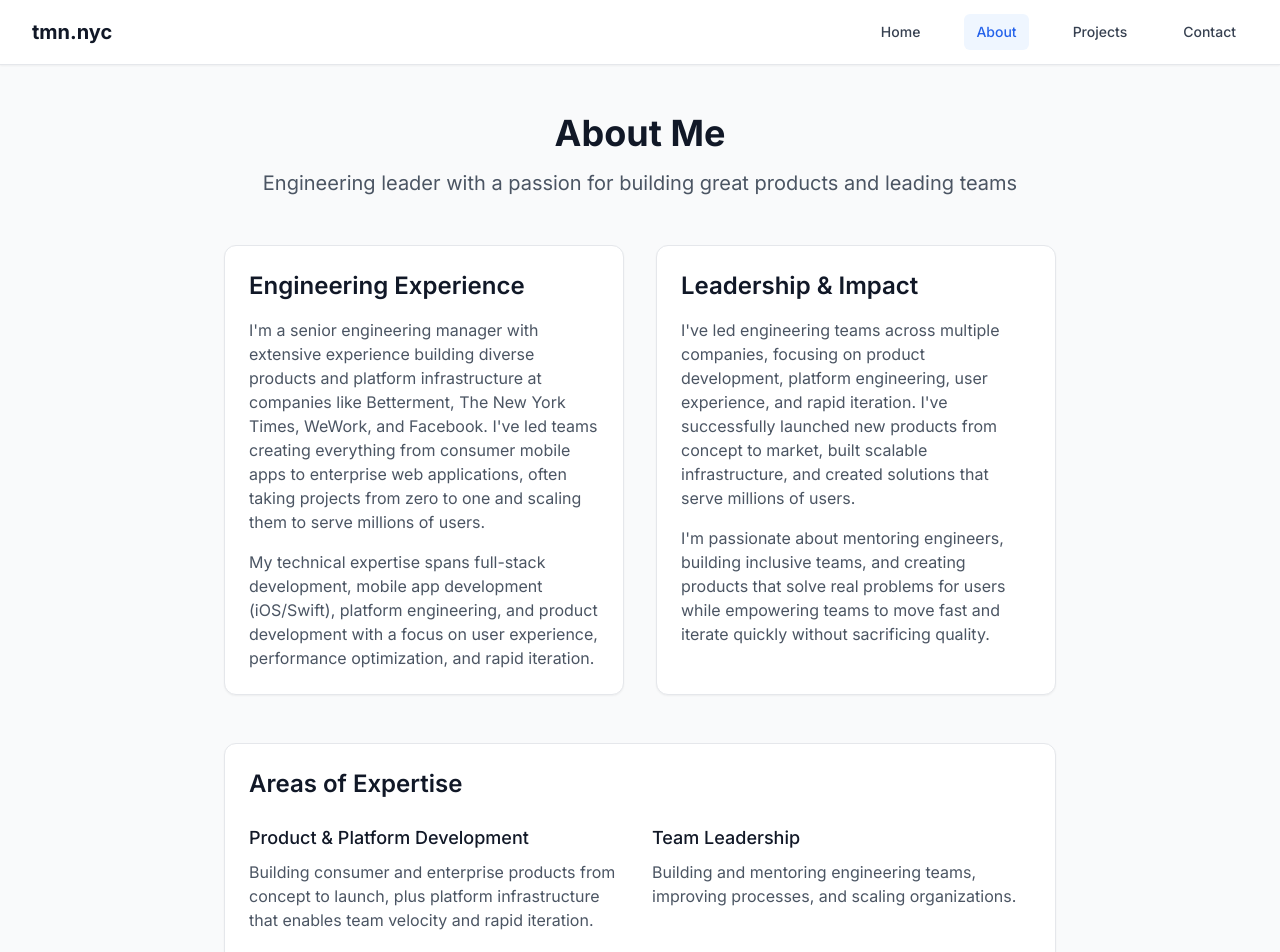
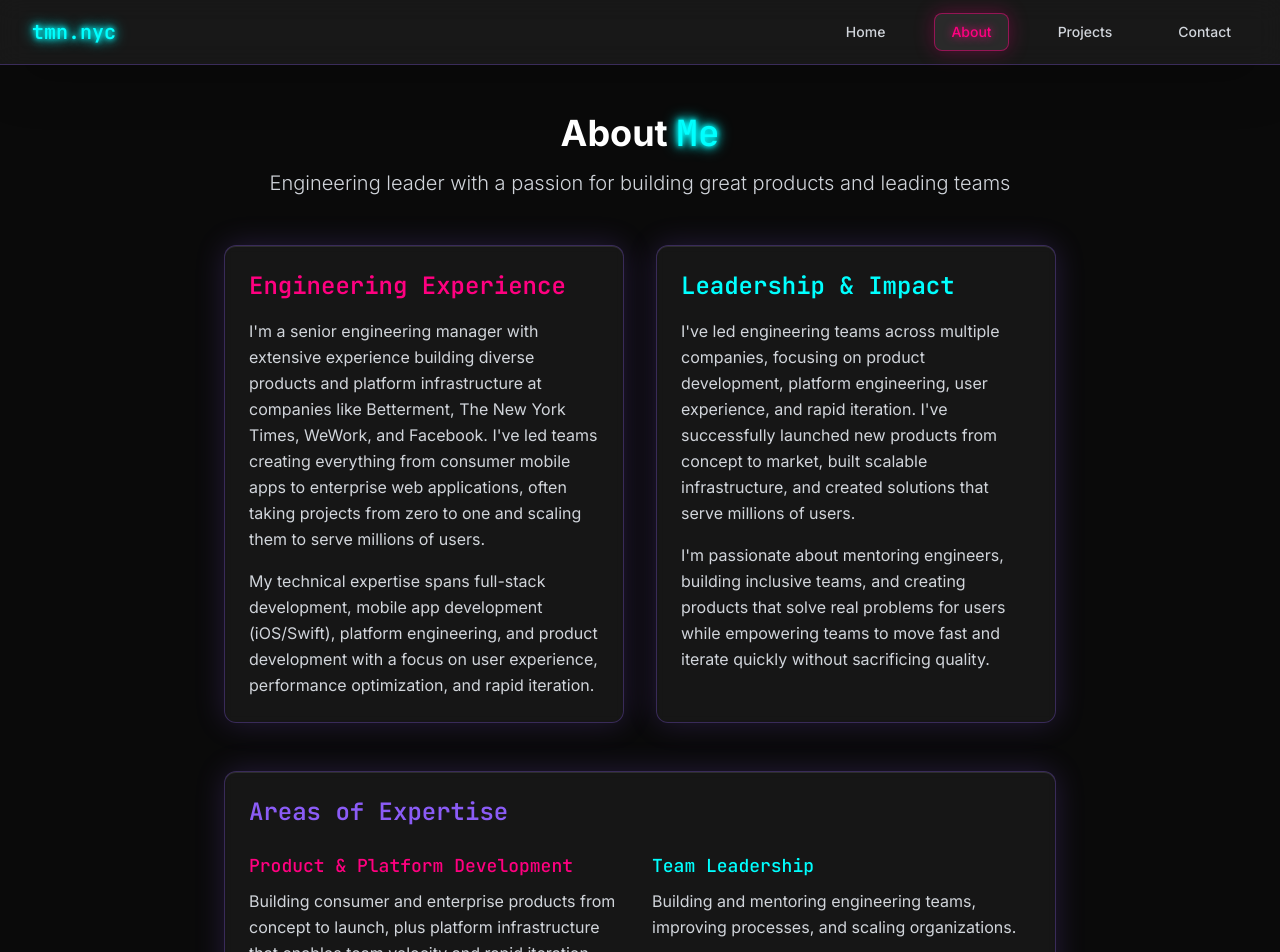
Before and after one commit to tmnance/tmn.nyc, a React (Vite) app: page /about in a window 1280 px wide. Shown: the top 952 px of the page. Built offline with nearby package versions, Linux system fonts and the light colour scheme; the HTML template or start-up script is replaced by a standard one.

Commit message:
Revamp styling to use a retrowave aesthetic

```diff
--- a/index.html
+++ b/index.html
@@ -4,6 +4,18 @@
     <meta charset="UTF-8" />
     <link rel="icon" type="image/svg+xml" href="/favicon.svg" />
     <meta name="viewport" content="width=device-width, initial-scale=1.0" />
+    <meta name="description" content="Tim Nance - Engineering leader with a passion for building great products and leading teams" />
+    <meta name="theme-color" content="#0a0a0a" />
+
+    <!-- Preload critical fonts -->
+    <link rel="preconnect" href="https://fonts.googleapis.com" />
+    <link rel="preconnect" href="https://fonts.gstatic.com" crossorigin />
+    <link rel="preload" href="https://fonts.googleapis.com/css2?family=Inter:wght@300;400;500;600;700&family=Exo+2:wght@300;400;500;600;700&family=JetBrains+Mono:wght@400;500;600&display=swap" as="style" onload="this.onload=null;this.rel='stylesheet'" />
+    <noscript><link rel="stylesheet" href="https://fonts.googleapis.com/css2?family=Inter:wght@300;400;500;600;700&family=Exo+2:wght@300;400;500;600;700&family=JetBrains+Mono:wght@400;500;600&display=swap" /></noscript>
+
+    <!-- Preload critical image -->
+    <link rel="preload" href="/images/profile.jpg" as="image" type="image/jpeg" />
+
     <title>tmn.nyc</title>
   </head>
   <body>
--- a/src/App.tsx
+++ b/src/App.tsx
@@ -8,7 +8,7 @@ import Contact from './pages/Contact';
 function App() {
   return (
     <Router>
-      <div className="min-h-screen bg-gray-50">
+      <div className="min-h-screen bg-dark-900">
         <Navigation />
         <main>
           <Routes>
--- a/src/components/Navigation.tsx
+++ b/src/components/Navigation.tsx
@@ -16,12 +16,12 @@ const Navigation = () => {
   const isActive = (path: string) => location.pathname === path;
 
   return (
-    <nav className="bg-white shadow-sm border-b border-gray-200">
+    <nav className="bg-dark-800/90 backdrop-blur-md border-b border-neon-purple/30 shadow-2xl">
       <div className="max-w-7xl mx-auto px-4 sm:px-6 lg:px-8">
         <div className="flex justify-between h-16">
           <div className="flex items-center">
             <Link to="/" className="flex-shrink-0">
-              <span className="text-xl font-bold text-gray-900">tmn.nyc</span>
+              <span className="text-xl font-bold text-neon-cyan neon-text font-mono">tmn.nyc</span>
             </Link>
           </div>
 
@@ -31,11 +31,15 @@ const Navigation = () => {
               <Link
                 key={item.name}
                 to={item.href}
-                className={`px-3 py-2 rounded-md text-sm font-medium transition-colors duration-200 ${
+                className={`px-4 py-2 rounded-lg text-sm font-medium transition-all duration-300 transform hover:scale-105 ${
                   isActive(item.href)
-                    ? 'text-primary-600 bg-primary-50'
-                    : 'text-gray-700 hover:text-primary-600 hover:bg-gray-50'
+                    ? 'text-neon-pink bg-dark-700 border border-neon-pink/50 shadow-lg'
+                    : 'text-gray-300 hover:text-neon-cyan hover:bg-dark-700/50 border border-transparent hover:border-neon-cyan/30'
                 }`}
+                style={{
+                  textShadow: isActive(item.href) ? '0 0 10px #ff0080' : 'none',
+                  boxShadow: isActive(item.href) ? '0 0 20px rgba(255, 0, 128, 0.3)' : 'none',
+                }}
               >
                 {item.name}
               </Link>
@@ -46,13 +50,16 @@ const Navigation = () => {
           <div className="md:hidden flex items-center">
             <button
               onClick={() => setIsOpen(!isOpen)}
-              className="inline-flex items-center justify-center p-2 rounded-md text-gray-700 hover:text-primary-600 hover:bg-gray-100 focus:outline-none focus:ring-2 focus:ring-inset focus:ring-primary-500"
+              className="inline-flex items-center justify-center p-2 rounded-lg text-gray-300 hover:text-neon-cyan hover:bg-dark-700/50 border border-transparent hover:border-neon-cyan/30 transition-all duration-300 focus:outline-none focus:ring-2 focus:ring-neon-cyan/50 focus:ring-offset-2 focus:ring-offset-dark-900"
+              aria-expanded={isOpen}
+              aria-controls="mobile-menu"
+              aria-label={isOpen ? 'Close main menu' : 'Open main menu'}
             >
-              <span className="sr-only">Open main menu</span>
+              <span className="sr-only">{isOpen ? 'Close main menu' : 'Open main menu'}</span>
               {isOpen ? (
-                <XMarkIcon className="block h-6 w-6" />
+                <XMarkIcon className="block h-6 w-6" aria-hidden="true" />
               ) : (
-                <Bars3Icon className="block h-6 w-6" />
+                <Bars3Icon className="block h-6 w-6" aria-hidden="true" />
               )}
             </button>
           </div>
@@ -60,18 +67,22 @@ const Navigation = () => {
 
         {/* Mobile navigation */}
         {isOpen && (
-          <div className="md:hidden">
-            <div className="px-2 pt-2 pb-3 space-y-1 sm:px-3 border-t border-gray-200">
+          <div className="md:hidden" id="mobile-menu">
+            <div className="px-2 pt-2 pb-3 space-y-1 sm:px-3 border-t border-neon-purple/30">
               {navigation.map((item) => (
                 <Link
                   key={item.name}
                   to={item.href}
-                  className={`block px-3 py-2 rounded-md text-base font-medium transition-colors duration-200 ${
+                  className={`block px-3 py-2 rounded-lg text-base font-medium transition-all duration-300 ${
                     isActive(item.href)
-                      ? 'text-primary-600 bg-primary-50'
-                      : 'text-gray-700 hover:text-primary-600 hover:bg-gray-50'
+                      ? 'text-neon-pink bg-dark-700 border border-neon-pink/50'
+                      : 'text-gray-300 hover:text-neon-cyan hover:bg-dark-700/50 border border-transparent hover:border-neon-cyan/30'
                   }`}
                   onClick={() => setIsOpen(false)}
+                  style={{
+                    textShadow: isActive(item.href) ? '0 0 10px #ff0080' : 'none',
+                    boxShadow: isActive(item.href) ? '0 0 20px rgba(255, 0, 128, 0.3)' : 'none',
+                  }}
                 >
                   {item.name}
                 </Link>
--- a/src/index.css
+++ b/src/index.css
@@ -1,4 +1,4 @@
-@import url('https://fonts.googleapis.com/css2?family=Inter:wght@300;400;500;600;700&display=swap');
+@import url('https://fonts.googleapis.com/css2?family=Inter:wght@300;400;500;600;700&family=Exo+2:wght@300;400;500;600;700&family=JetBrains+Mono:wght@400;500;600&display=swap');
 
 @tailwind base;
 @tailwind components;
@@ -6,24 +6,140 @@
 
 @layer base {
   html {
-    font-family: 'Inter', system-ui, sans-serif;
+    font-family: 'Inter', 'Exo 2', system-ui, sans-serif;
   }
 
   body {
-    @apply bg-gray-50 text-gray-900;
+    @apply bg-dark-900 text-white overflow-x-hidden;
+    background-image:
+      linear-gradient(45deg, rgba(255, 0, 128, 0.1) 0%, transparent 50%),
+      linear-gradient(-45deg, rgba(0, 255, 255, 0.1) 0%, transparent 50%),
+      linear-gradient(90deg, rgba(139, 92, 246, 0.05) 0%, transparent 50%);
+    background-size: 100% 100%, 100% 100%, 100% 100%;
+    background-attachment: fixed;
+  }
+
+  /* Animated grid background */
+  body::before {
+    content: '';
+    position: fixed;
+    top: 0;
+    left: 0;
+    width: 100%;
+    height: 100%;
+    background-image:
+      linear-gradient(rgba(255, 0, 128, 0.08) 1px, transparent 1px),
+      linear-gradient(90deg, rgba(255, 0, 128, 0.08) 1px, transparent 1px);
+    background-size: 50px 50px;
+    animation: grid-move 30s linear infinite;
+    pointer-events: none;
+    z-index: -1;
+    will-change: transform;
+  }
+
+  @keyframes grid-move {
+    0% { transform: translate(0, 0); }
+    100% { transform: translate(50px, 50px); }
   }
 }
 
 @layer components {
   .btn-primary {
-    @apply bg-primary-600 hover:bg-primary-700 text-white font-medium py-2 px-4 rounded-lg transition-colors duration-200;
+    @apply bg-gradient-to-r from-neon-pink to-neon-purple hover:from-neon-purple hover:to-neon-cyan text-white font-medium py-3 px-6 rounded-lg transition-all duration-300 transform shadow-lg hover:shadow-neon-pink/50 focus:outline-none focus:ring-2 focus:ring-neon-pink/50 focus:ring-offset-2 focus:ring-offset-dark-900;
+    box-shadow: 0 0 20px rgba(255, 0, 128, 0.3);
   }
 
   .btn-secondary {
-    @apply bg-gray-200 hover:bg-gray-300 text-gray-800 font-medium py-2 px-4 rounded-lg transition-colors duration-200;
+    @apply bg-dark-700 hover:bg-dark-600 text-neon-cyan border border-neon-cyan hover:border-neon-pink font-medium py-3 px-6 rounded-lg transition-all duration-300 transform focus:outline-none focus:ring-2 focus:ring-neon-cyan/50 focus:ring-offset-2 focus:ring-offset-dark-900;
+    box-shadow: 0 0 15px rgba(0, 255, 255, 0.2);
   }
 
   .card {
-    @apply bg-white rounded-xl shadow-sm border border-gray-200 p-6;
+    @apply bg-dark-800/80 backdrop-blur-sm rounded-xl border border-neon-purple/30 p-6 shadow-2xl;
+    box-shadow:
+      0 0 30px rgba(139, 92, 246, 0.2),
+      inset 0 1px 0 rgba(255, 255, 255, 0.1);
+    transition: all 0.3s cubic-bezier(0.4, 0, 0.2, 1);
+  }
+
+  .card:hover {
+    @apply border-neon-pink/50;
+    box-shadow:
+      0 0 40px rgba(255, 0, 128, 0.3),
+      inset 0 1px 0 rgba(255, 255, 255, 0.2),
+      0 10px 25px rgba(0, 0, 0, 0.2);
+    transform: translateY(-2px);
+  }
+
+  .neon-text {
+    text-shadow:
+      0 0 5px currentColor,
+      0 0 10px currentColor,
+      0 0 15px currentColor;
+  }
+
+  /* Rainbow Flow Text Effect */
+  .text-effect-4 {
+    background: linear-gradient(90deg, #ff0080, #8b5cf6, #00ffff, #8b5cf6, #ff0080);
+    background-size: 200% 200%;
+    -webkit-background-clip: text;
+    -webkit-text-fill-color: transparent;
+    background-clip: text;
+    animation: rainbow-flow 4s linear infinite;
+    filter: drop-shadow(0 0 10px rgba(255, 0, 128, 0.5));
+    will-change: background-position;
+  }
+
+  /* Enhanced button hover effects */
+  .btn-primary:hover {
+    transform: translateY(-2px) scale(1.05);
+    box-shadow:
+      0 0 30px rgba(255, 0, 128, 0.4),
+      0 10px 25px rgba(0, 0, 0, 0.3);
+  }
+
+  .btn-secondary:hover {
+    transform: translateY(-2px) scale(1.05);
+    box-shadow:
+      0 0 25px rgba(0, 255, 255, 0.3),
+      0 10px 25px rgba(0, 0, 0, 0.3);
+  }
+
+  /* Smooth scroll behavior */
+  html {
+    scroll-behavior: smooth;
+  }
+
+  /* Enhanced focus styles for accessibility */
+  .focus-visible:focus-visible {
+    outline: 2px solid #00ffff;
+    outline-offset: 2px;
+  }
+
+  /* Subtle page load animation */
+  @keyframes fadeInUp {
+    from {
+      opacity: 0;
+      transform: translateY(30px);
+    }
+    to {
+      opacity: 1;
+      transform: translateY(0);
+    }
+  }
+
+  .animate-fade-in-up {
+    animation: fadeInUp 0.6s ease-out;
+  }
+
+  /* Optimize animations for better performance */
+  * {
+    backface-visibility: hidden;
+    -webkit-backface-visibility: hidden;
+  }
+
+  @keyframes rainbow-flow {
+    0% { background-position: 0% 50%; }
+    100% { background-position: 200% 50%; }
   }
 }
--- a/src/pages/About.tsx
+++ b/src/pages/About.tsx
@@ -11,23 +11,25 @@ const About = () => {
   return (
     <div className="max-w-4xl mx-auto px-4 sm:px-6 lg:px-8 py-12">
       <div className="text-center mb-12">
-        <h1 className="text-4xl font-bold text-gray-900 mb-4">About Me</h1>
-        <p className="text-xl text-gray-600">
+        <h1 className="text-4xl font-bold text-white mb-4 font-sans">
+          About <span className="text-neon-cyan neon-text font-mono">Me</span>
+        </h1>
+        <p className="text-xl text-gray-300 font-light">
           Engineering leader with a passion for building great products and leading teams
         </p>
       </div>
 
       <div className="grid md:grid-cols-2 gap-8 mb-12">
         <div className="card">
-          <h2 className="text-2xl font-semibold text-gray-900 mb-4">Engineering Experience</h2>
-          <p className="text-gray-600 mb-4">
+          <h2 className="text-2xl font-semibold text-neon-pink mb-4 font-mono">Engineering Experience</h2>
+          <p className="text-gray-300 mb-4 leading-relaxed">
             I'm a senior engineering manager with extensive experience building diverse products
             and platform infrastructure at companies like Betterment, The New York Times, WeWork,
             and Facebook. I've led teams creating everything from consumer mobile apps to enterprise
             web applications, often taking projects from zero to one and scaling them to serve
             millions of users.
           </p>
-          <p className="text-gray-600">
+          <p className="text-gray-300 leading-relaxed">
             My technical expertise spans full-stack development, mobile app development (iOS/Swift),
             platform engineering, and product development with a focus on user experience,
             performance optimization, and rapid iteration.
@@ -35,14 +37,14 @@ const About = () => {
         </div>
 
         <div className="card">
-          <h2 className="text-2xl font-semibold text-gray-900 mb-4">Leadership & Impact</h2>
-          <p className="text-gray-600 mb-4">
+          <h2 className="text-2xl font-semibold text-neon-cyan mb-4 font-mono">Leadership & Impact</h2>
+          <p className="text-gray-300 mb-4 leading-relaxed">
             I've led engineering teams across multiple companies, focusing on
             product development, platform engineering, user experience, and rapid iteration.
             I've successfully launched new products from concept to market, built scalable
             infrastructure, and created solutions that serve millions of users.
           </p>
-          <p className="text-gray-600">
+          <p className="text-gray-300 leading-relaxed">
             I'm passionate about mentoring engineers, building inclusive teams, and creating
             products that solve real problems for users while empowering teams to move fast
             and iterate quickly without sacrificing quality.
@@ -51,30 +53,30 @@ const About = () => {
       </div>
 
       <div className="card">
-        <h2 className="text-2xl font-semibold text-gray-900 mb-6">Areas of Expertise</h2>
+        <h2 className="text-2xl font-semibold text-neon-purple mb-6 font-mono">Areas of Expertise</h2>
         <div className="grid md:grid-cols-2 gap-6">
-          <div>
-            <h3 className="text-lg font-medium text-gray-900 mb-2">Product & Platform Development</h3>
-            <p className="text-gray-600">
+          <div className="group">
+            <h3 className="text-lg font-medium text-neon-pink mb-2 font-mono group-hover:text-neon-cyan transition-colors duration-300">Product & Platform Development</h3>
+            <p className="text-gray-300 leading-relaxed">
               Building consumer and enterprise products from concept to launch, plus platform
               infrastructure that enables team velocity and rapid iteration.
             </p>
           </div>
-          <div>
-            <h3 className="text-lg font-medium text-gray-900 mb-2">Team Leadership</h3>
-            <p className="text-gray-600">
+          <div className="group">
+            <h3 className="text-lg font-medium text-neon-cyan mb-2 font-mono group-hover:text-neon-pink transition-colors duration-300">Team Leadership</h3>
+            <p className="text-gray-300 leading-relaxed">
               Building and mentoring engineering teams, improving processes, and scaling organizations.
             </p>
           </div>
-          <div>
-            <h3 className="text-lg font-medium text-gray-900 mb-2">Performance & Scale</h3>
-            <p className="text-gray-600">
+          <div className="group">
+            <h3 className="text-lg font-medium text-neon-purple mb-2 font-mono group-hover:text-neon-cyan transition-colors duration-300">Performance & Scale</h3>
+            <p className="text-gray-300 leading-relaxed">
               Optimizing systems for high-traffic scenarios, reducing latency, and improving reliability.
             </p>
           </div>
-          <div>
-            <h3 className="text-lg font-medium text-gray-900 mb-2">Mobile Development</h3>
-            <p className="text-gray-600">
+          <div className="group">
+            <h3 className="text-lg font-medium text-neon-cyan mb-2 font-mono group-hover:text-neon-pink transition-colors duration-300">Mobile Development</h3>
+            <p className="text-gray-300 leading-relaxed">
               iOS app development with Swift and SwiftUI, from concept to App Store deployment.
             </p>
           </div>
--- a/tailwind.config.js
+++ b/tailwind.config.js
@@ -7,20 +7,39 @@ module.exports = {
   theme: {
     extend: {
       fontFamily: {
-        sans: ['Inter', 'system-ui', 'sans-serif'],
+        sans: ['Inter', 'Exo 2', 'system-ui', 'sans-serif'],
+        mono: ['JetBrains Mono', 'Fira Code', 'monospace'],
       },
       colors: {
-        primary: {
-          50: '#eff6ff',
-          100: '#dbeafe',
-          200: '#bfdbfe',
-          300: '#93c5fd',
-          400: '#60a5fa',
-          500: '#3b82f6',
-          600: '#2563eb',
-          700: '#1d4ed8',
-          800: '#1e40af',
-          900: '#1e3a8a',
+        neon: {
+          pink: '#ff0080',
+          purple: '#8b5cf6',
+          cyan: '#00ffff',
+        },
+        dark: {
+          900: '#0a0a0a',
+          800: '#1a1a1a',
+          700: '#2a2a2a',
+          600: '#3a3a3a',
+        },
+      },
+      animation: {
+        'glow': 'glow 2s ease-in-out infinite alternate',
+        'pulse-slow': 'pulse 3s cubic-bezier(0.4, 0, 0.6, 1) infinite',
+        'float': 'float 6s ease-in-out infinite',
+      },
+      keyframes: {
+        glow: {
+          '0%': {
+            boxShadow: '0 0 5px #ff0080, 0 0 10px #ff0080, 0 0 15px #ff0080',
+          },
+          '100%': {
+            boxShadow: '0 0 10px #ff0080, 0 0 20px #ff0080, 0 0 30px #ff0080',
+          },
+        },
+        float: {
+          '0%, 100%': { transform: 'translateY(0px)' },
+          '50%': { transform: 'translateY(-10px)' },
         },
       },
     },
```
Also changed, not shown: src/pages/Contact.tsx (+18 -16 lines), src/pages/Home.tsx (+20 -10 lines), src/pages/Projects.tsx (+12 -10 lines).
